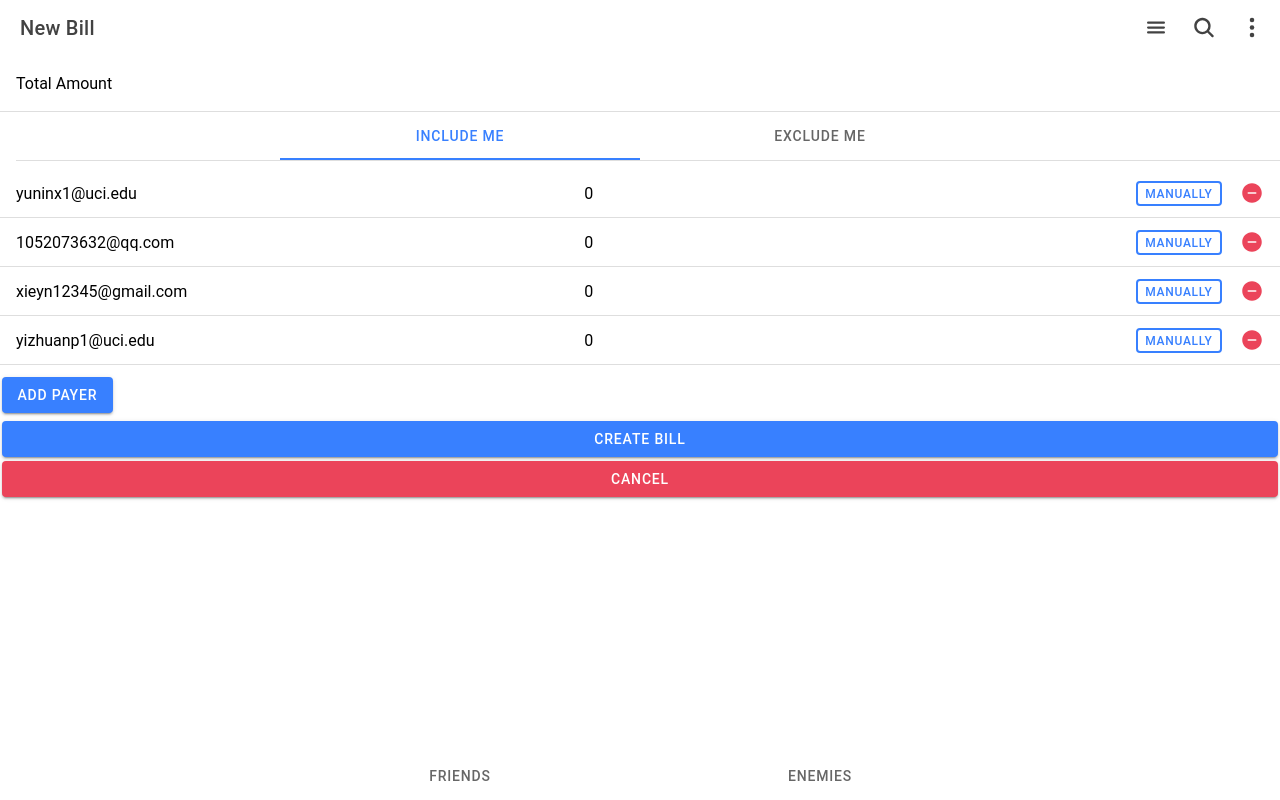
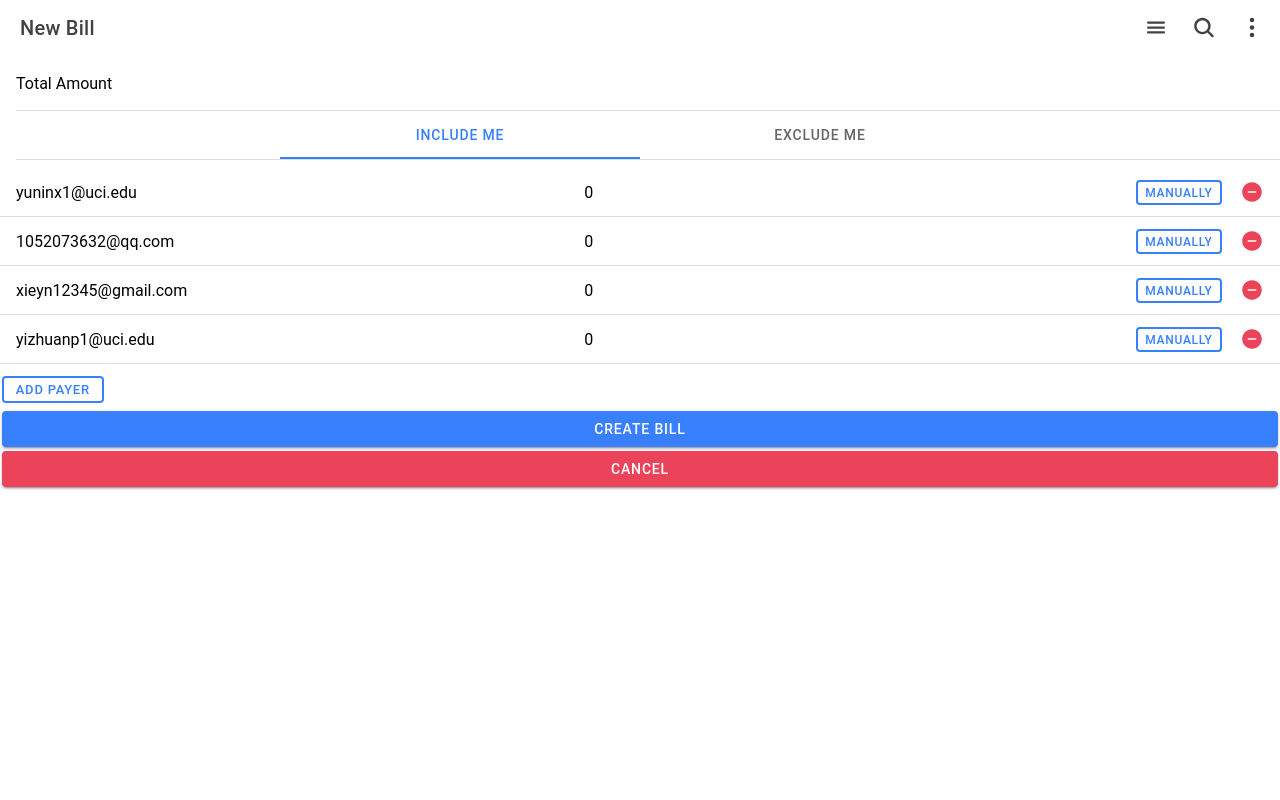
Before and after one commit to darlingof02/billshare_frontend, a React (Create React App) app: page /create_bill in a window 1280 px wide. Built offline with nearby package versions, Linux system fonts and the light colour scheme.

Commit message:
re-calc amount after delete button

```diff
--- a/src/pages/AddBillPage.tsx
+++ b/src/pages/AddBillPage.tsx
@@ -1,5 +1,5 @@
-import { InputChangeEventDetail, IonButton, IonButtons, IonChip, IonContent, IonIcon, IonInput, IonItem, IonLabel, IonList, IonPage, IonSegment, IonSegmentButton, IonTitle, IonToggle, IonToolbar } from "@ionic/react";
-import {search,menu, ellipsisHorizontal, ellipsisVertical, play, removeCircle, closeCircle } from 'ionicons/icons';
+import { IonButton, IonButtons, IonContent, IonIcon, IonInput, IonItem, IonLabel, IonList, IonPage, IonSegment, IonSegmentButton, IonTitle, IonToolbar } from "@ionic/react";
+import {search,menu, ellipsisHorizontal, ellipsisVertical, removeCircle } from 'ionicons/icons';
 import React, { useState } from "react";
 import { useHistory } from "react-router";
 
@@ -26,12 +26,8 @@ const AddBillPage: React.FC = () => {
     const [splitMode, setSplitMode] = useState("include")
     const [payerList, setPayerList] = useState<Payer[]>(simulate)
 
-    const calcAmount = (deduction:Number) => {
-
-
-    }
     const splitAmount = (totalNum:number) => {
-        console.log("splitMode in splictAmount",splitMode)
+        // console.log("splitMode in splictAmount",splitMode)
         let payerNum = 1;
         if(splitMode == 'exclude')
             payerNum = 0
@@ -137,6 +133,21 @@ const AddBillPage: React.FC = () => {
                 break;
             }
         }
+        let payerNum = 1;
+        if(splitMode == 'exclude')
+            payerNum = 0
+        let totalNum = total
+        payerList_.forEach((payer:Payer,idx,payerList_) =>{
+            if(!payer.autoCalc)
+                totalNum -= payer.amount;
+            else
+                payerNum++;
+        })
+        payerList_.forEach((payer:Payer,idx,payerList_) =>{
+            if(payer.autoCalc)
+                payer.amount = Number((totalNum/payerNum).toFixed(2))
+        })
+
         setPayerList(payerList_)
     }
 
@@ -160,14 +171,14 @@ const AddBillPage: React.FC = () => {
                 <IonTitle>New Bill</IonTitle>
             </IonToolbar>
             <IonContent>
-            <IonItem>
+            <IonItem lines="inset">
                 <IonLabel slot="" position="floating">Total Amount</IonLabel>
                 <IonInput type='tel' onIonChange={(event) => {splitAmount(Number(event.detail.value))}}></IonInput>
 
             </IonItem>
 
-            <IonItem>
-                <IonSegment value={splitMode} onIonChange={e => {console.log('change');setSplitMode(String(e.detail.value))}}
+            <IonItem lines="inset">
+                <IonSegment value={splitMode} onIonChange={e => {setSplitMode(String(e.detail.value))}}
                  onClick={e=>splitAmount(total)}>
                     <IonSegmentButton value="include" >
                         <IonLabel>include me</IonLabel>
@@ -189,10 +200,6 @@ const AddBillPage: React.FC = () => {
                         onClick={(e) => (e)}>
                         manually
                     </IonButton>
-
-                    {/* <IonLabel slot="end">Checked</IonLabel> */}
-                    {/* <IonToggle slot="end" checked={true} onIonChange={e => (1)} /> */}
-
                     <IonIcon payer-email={payer.email} color="danger" slot="end" ios={removeCircle}
                     onClick = {(event) =>{del(event)}}/>
                 </IonItem>
@@ -202,7 +209,7 @@ const AddBillPage: React.FC = () => {
 
 
 
-            <IonButton onClick={()=>{console.log("add new payer")}}>
+            <IonButton fill="outline" size="small" onClick={()=>{console.log("add new payer");setPayerList(simulate);splitAmount(total)}}>
                 Add Payer
             </IonButton>
 
@@ -214,17 +221,6 @@ const AddBillPage: React.FC = () => {
                 Cancel
             </IonButton>
             </IonContent>
-            <IonSegment onIonChange={e => console.log('Segment selected', e.detail.value)}>
-          <IonSegmentButton value="friends">
-            <IonLabel>Friends</IonLabel>
-          </IonSegmentButton>
-          <IonSegmentButton value="enemies">
-            <IonLabel>Enemies</IonLabel>
-          </IonSegmentButton>
-        </IonSegment>
-
-
-
 
         </IonPage>
     )
```
